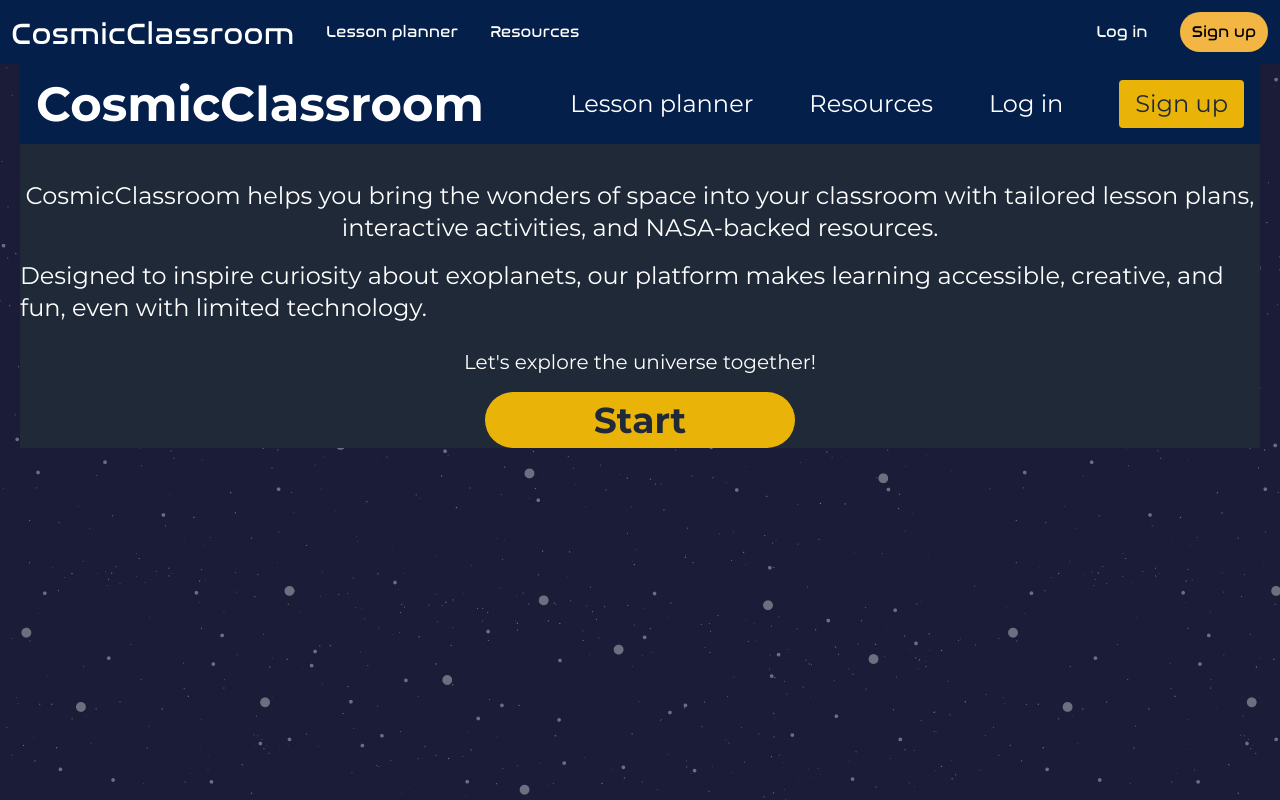
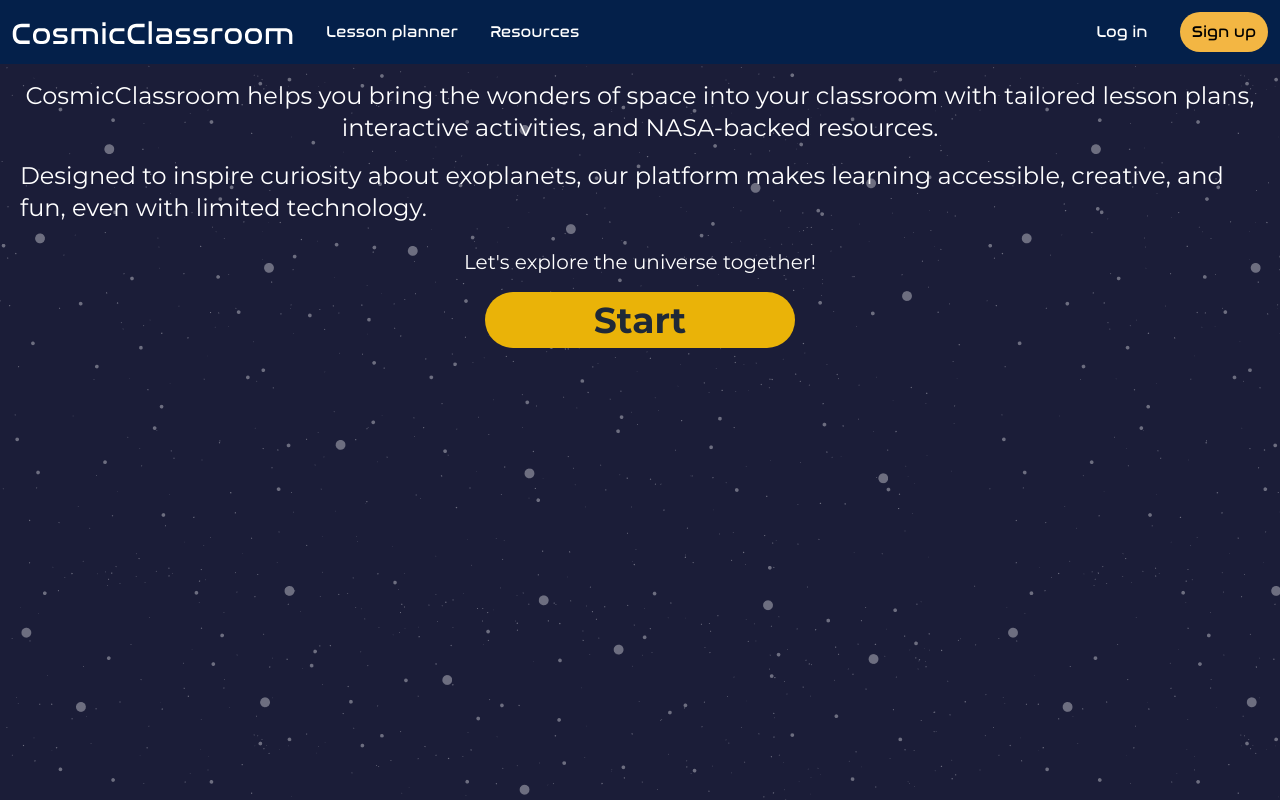
Before and after one commit to margarita2104/cosmic-classroom, a Next.js app in the folder frontend/: page / in a window 1280 px wide. Built offline with nearby package versions, Linux system fonts and the light colour scheme.

Commit message:
Remove backgroundColor + Remove Navbar

```diff
--- a/frontend/app/page.tsx
+++ b/frontend/app/page.tsx
@@ -5,34 +5,7 @@ export default function Home() {
   return (
     <>
       <main>
-        <div className="flex flex-col items-center justify-center bg-gray-800 text-white">
-          {/* Navigation Bar */}
-          <nav className="w-full bg-[#04204a] p-4 mb-5">
-            <div className="container mx-auto flex justify-between items-center">
-              <h1 className="text-5xl font-bold">CosmicClassroom</h1>
-              <div className="text-2xl flex space-x-14 items-center my-auto">
-                <a href="#" className="hover:text-yellow-500 my-auto">
-                  Lesson planner
-                </a>
-
-                <a href="#" className="hover:text-yellow-500 my-auto">
-                  Resources
-                </a>
-
-                <a href="#" className="hover:text-yellow-500 my-auto">
-                  Log in
-                </a>
-
-                <a
-                  href="#"
-                  className="bg-yellow-500 text-gray-800 py-2 px-4 rounded hover:bg-yellow-400 transition duration-300 my-auto"
-                >
-                  Sign up
-                </a>
-              </div>
-            </div>
-          </nav>
-
+        <div className="flex flex-col items-center justify-center text-white">
           <main className="flex flex-col items-center mt-4">
             <h2 className="text-2xl text-center mb-4">
               CosmicClassroom helps you bring the wonders of space into your
@@ -45,7 +18,7 @@ export default function Home() {
               technology.
             </p>
             <h3 className="text-xl mb-4">
-              Let&#39;s explore the universe together!
+              Let's explore the universe together!
             </h3>
             <button className="w-3/12 text-4xl bg-yellow-500 text-gray-800 py-2 px-4 rounded-full hover:bg-yellow-400 transition duration-300 font-bold">
               Start
```
